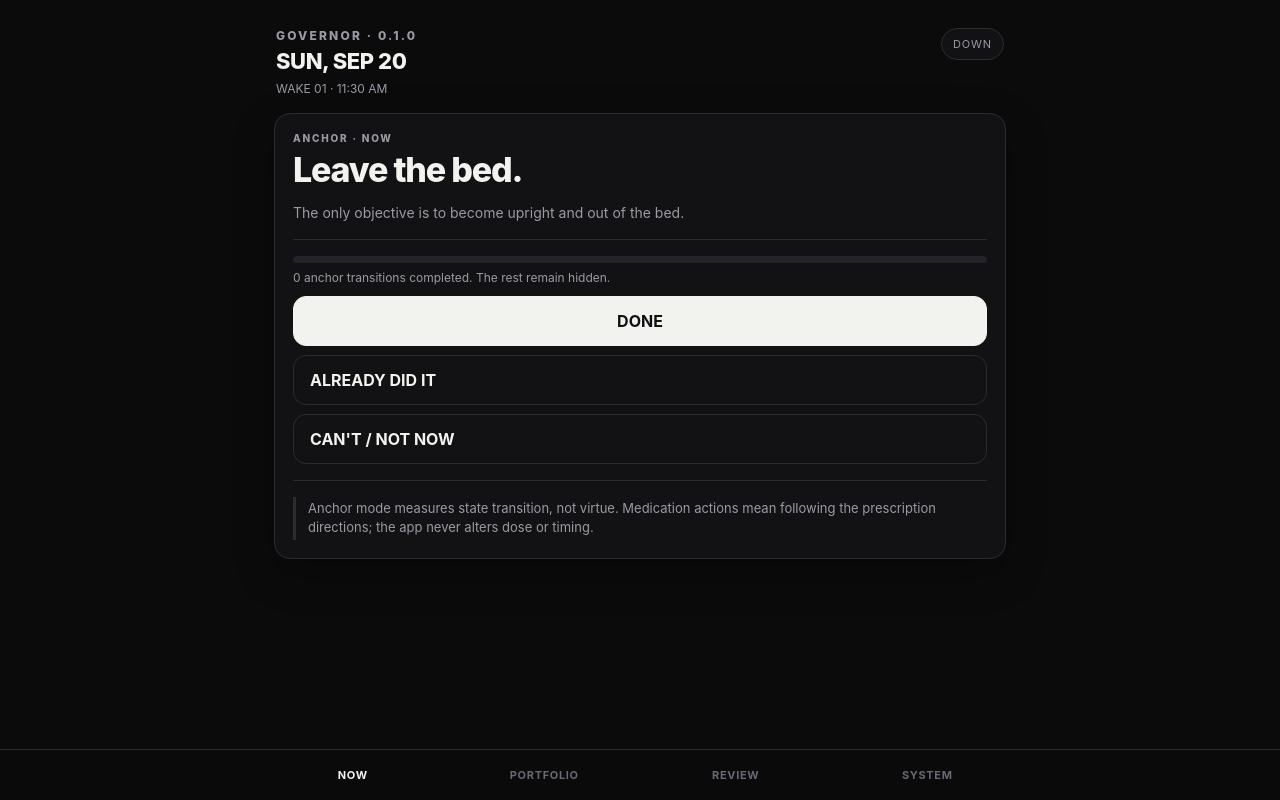
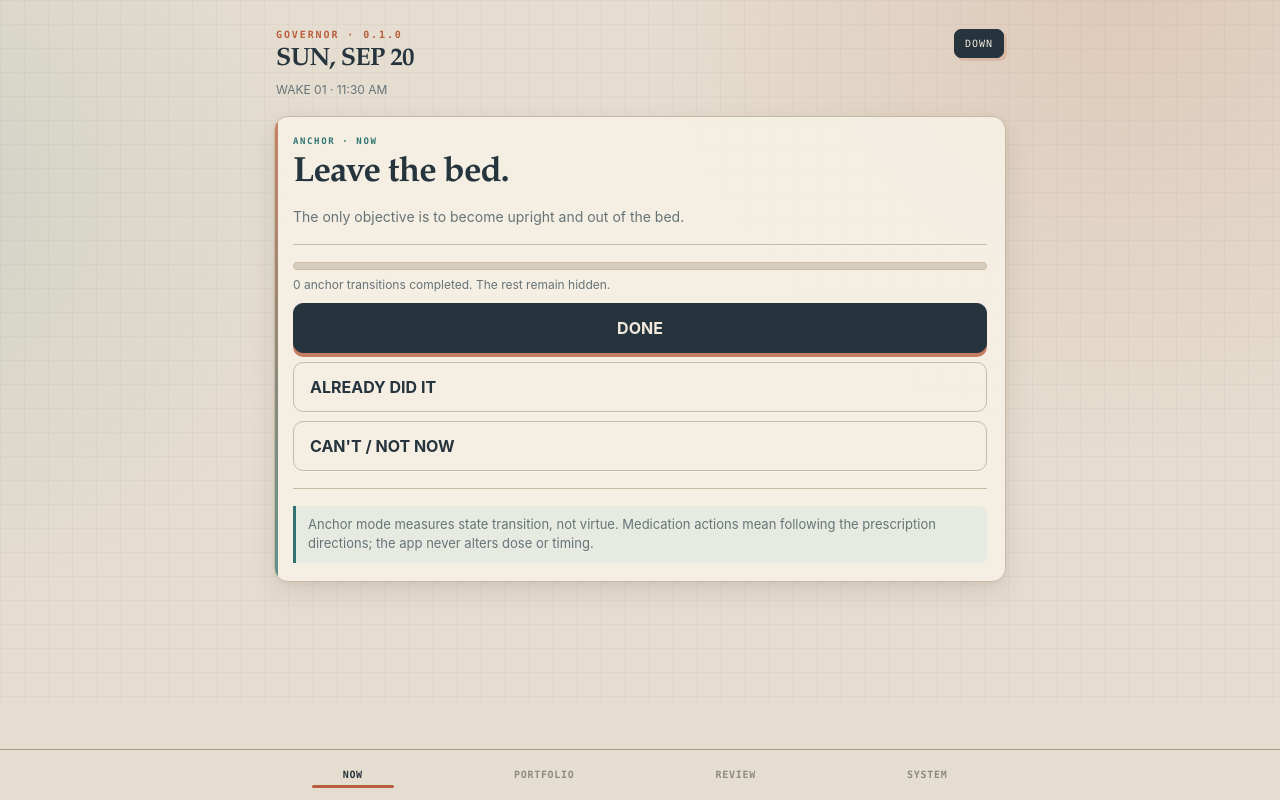
Before and after one commit to M-Bissonette-Hennix/GOVERNOR, a plain HTML site: page index.html in a window 1280 px wide. Both pictures are taken after a click on the button 464 px from the left and 276 px from the top of the page. Drawn offline with Linux system fonts and the light colour scheme.

Commit message:
Add files via upload

```diff
--- a/styles.css
+++ b/styles.css
@@ -1,61 +1,102 @@
 :root {
-  --bg:#0b0b0c; --panel:#121215; --panel2:#17171b; --line:#2b2b31;
-  --text:#f2f2ee; --muted:#9a9aa4; --dim:#696973; --accent:#f0f0e8;
-  --warn:#c89a53; --danger:#bc6a6a; --ok:#7d9b80;
-  --radius:16px; --shadow:0 14px 40px rgba(0,0,0,.28);
-  font-family: ui-sans-serif, -apple-system, BlinkMacSystemFont, "SF Pro Text", "Segoe UI", sans-serif;
+  --bg:#e5ddd0;
+  --bg-deep:#d7cdbd;
+  --panel:#f6f0e5;
+  --panel2:#eee5d7;
+  --panel3:#e7dccb;
+  --line:#c7baa5;
+  --line-strong:#aa9a83;
+  --text:#26343d;
+  --muted:#667478;
+  --dim:#8b8b83;
+  --accent:#b95f3d;
+  --accent-soft:#efd6c9;
+  --teal:#2f7471;
+  --teal-soft:#d1e2dc;
+  --warn:#9f7632;
+  --danger:#a34f4a;
+  --ok:#52735f;
+  --radius:14px;
+  --shadow:0 10px 28px rgba(61,48,32,.10), 0 2px 5px rgba(61,48,32,.06);
+  --serif:"Iowan Old Style","Palatino Linotype",Palatino,Georgia,serif;
+  --sans:ui-sans-serif,-apple-system,BlinkMacSystemFont,"SF Pro Text","Segoe UI",sans-serif;
+  --mono:ui-monospace,SFMono-Regular,Menlo,Monaco,Consolas,monospace;
+  font-family:var(--sans);
+  color-scheme:light;
 }
 *{box-sizing:border-box}
 html,body{margin:0;min-height:100%;background:var(--bg);color:var(--text)}
-body{padding:max(12px,env(safe-area-inset-top)) 0 max(86px,env(safe-area-inset-bottom))}
+body{
+  padding:max(12px,env(safe-area-inset-top)) 0 max(86px,env(safe-area-inset-bottom));
+  background-image:
+    radial-gradient(circle at 88% -4%, rgba(185,95,61,.16), transparent 31rem),
+    radial-gradient(circle at -8% 24%, rgba(47,116,113,.11), transparent 27rem),
+    linear-gradient(rgba(38,52,61,.030) 1px, transparent 1px),
+    linear-gradient(90deg,rgba(38,52,61,.030) 1px, transparent 1px);
+  background-size:auto,auto,24px 24px,24px 24px;
+  background-attachment:fixed;
+}
 button,input,select,textarea{font:inherit;color:inherit}
-button{cursor:pointer}
+button{cursor:pointer;-webkit-tap-highlight-color:transparent}
+button:focus-visible,input:focus-visible,select:focus-visible,textarea:focus-visible{outline:3px solid rgba(47,116,113,.28);outline-offset:2px}
 .app-shell{max-width:760px;margin:0 auto;padding:0 14px 28px}
-.topbar{display:flex;justify-content:space-between;align-items:flex-start;gap:12px;padding:8px 2px 16px}
-.brand{font-size:12px;letter-spacing:.18em;font-weight:800;color:var(--muted)}
-.date{font-size:22px;font-weight:760;letter-spacing:-.02em;margin-top:5px}
-.state-chip{border:1px solid var(--line);background:var(--panel);border-radius:999px;padding:8px 11px;font-size:11px;letter-spacing:.08em;color:var(--muted);text-transform:uppercase}
-.card{background:var(--panel);border:1px solid var(--line);border-radius:var(--radius);padding:18px;margin:0 0 12px;box-shadow:var(--shadow)}
+.topbar{display:flex;justify-content:space-between;align-items:flex-start;gap:12px;padding:9px 2px 17px}
+.brand{font-family:var(--mono);font-size:10px;letter-spacing:.19em;font-weight:800;color:var(--accent);text-transform:uppercase}
+.date{font-family:var(--serif);font-size:25px;font-weight:700;letter-spacing:-.025em;margin-top:5px;color:var(--text)}
+.state-chip{border:1px solid var(--text);background:var(--text);color:#f4eadb;border-radius:7px;padding:8px 10px;font-family:var(--mono);font-size:10px;letter-spacing:.10em;text-transform:uppercase;box-shadow:3px 3px 0 rgba(185,95,61,.20)}
+.card{position:relative;overflow:hidden;background:rgba(246,240,229,.94);border:1px solid var(--line);border-radius:var(--radius);padding:19px 18px 18px;margin:0 0 12px;box-shadow:var(--shadow)}
+.card::before{content:"";position:absolute;left:0;top:0;bottom:0;width:3px;background:linear-gradient(180deg,var(--accent),var(--teal));opacity:.76}
 .card.flat{box-shadow:none}
-.eyebrow{font-size:10px;letter-spacing:.18em;text-transform:uppercase;color:var(--muted);font-weight:800;margin-bottom:8px}
-.hero{font-size:30px;line-height:1.08;letter-spacing:-.035em;font-weight:780;margin:0 0 10px}
-.sub{color:var(--muted);line-height:1.45;font-size:14px}
-.rule{height:1px;background:var(--line);margin:16px 0}
-.btn{width:100%;border:1px solid var(--line);background:var(--panel2);padding:14px 16px;border-radius:13px;text-align:left;font-weight:680;margin-top:9px}
-.btn.primary{background:var(--text);color:#101012;border-color:var(--text);text-align:center}
-.btn.ghost{background:transparent}
-.btn.warn{border-color:#5d4b31;color:#e8c88f}
-.btn.danger{border-color:#5f3939;color:#e0a7a7}
+.eyebrow{font-family:var(--mono);font-size:9px;letter-spacing:.18em;text-transform:uppercase;color:var(--teal);font-weight:800;margin-bottom:9px}
+.hero{font-family:var(--serif);font-size:31px;line-height:1.06;letter-spacing:-.028em;font-weight:700;margin:0 0 11px;color:var(--text)}
+.sub{color:var(--muted);line-height:1.5;font-size:14px}
+.rule{height:1px;background:var(--line);margin:17px 0}
+.btn{width:100%;border:1px solid var(--line-strong);background:rgba(238,229,215,.72);padding:14px 16px;border-radius:10px;text-align:left;font-weight:700;margin-top:9px;box-shadow:0 1px 0 rgba(255,255,255,.45);transition:transform .08s ease,background .12s ease,border-color .12s ease}
+.btn:active{transform:translateY(1px)}
+.btn.primary{background:var(--text);color:#f4eadb;border-color:var(--text);text-align:center;box-shadow:0 4px 0 rgba(185,95,61,.78)}
+.btn.primary:active{transform:translateY(2px);box-shadow:0 2px 0 rgba(185,95,61,.78)}
+.btn.ghost{background:transparent;border-color:var(--line)}
+.btn.warn{border-color:#bd9d67;color:#7e5b21;background:#f1e6ce}
+.btn.danger{border-color:#c89590;color:#8e403c;background:#f1ddda}
 .btn.small{width:auto;padding:10px 12px;margin:0;font-size:12px}
-.btn:disabled{opacity:.45;cursor:not-allowed}
+.btn:disabled{opacity:.42;cursor:not-allowed}
 .grid2{display:grid;grid-template-columns:1fr 1fr;gap:10px}
 .grid3{display:grid;grid-template-columns:repeat(3,1fr);gap:8px}
-.choice{border:1px solid var(--line);background:var(--panel2);padding:15px;border-radius:13px;min-height:78px;display:flex;flex-direction:column;justify-content:space-between}
-.choice strong{font-size:14px}.choice span{font-size:11px;color:var(--muted);margin-top:8px}
-.choice.selected{border-color:#888891;background:#202026}
+.choice{border:1px solid var(--line);background:rgba(238,229,215,.78);padding:15px;border-radius:11px;min-height:78px;display:flex;flex-direction:column;justify-content:space-between;text-align:left;box-shadow:inset 0 0 0 1px rgba(255,255,255,.20)}
+.choice strong{font-size:14px;color:var(--text)}
+.choice span{font-size:11px;color:var(--muted);margin-top:8px;line-height:1.35}
+.choice.selected{border-color:var(--teal);background:var(--teal-soft);box-shadow:inset 4px 0 0 var(--teal)}
 .kv{display:flex;justify-content:space-between;gap:16px;padding:9px 0;border-bottom:1px solid var(--line);font-size:13px}.kv:last-child{border-bottom:0}
 .kv span:first-child{color:var(--muted)}
 .domain{padding:14px 0;border-bottom:1px solid var(--line)}.domain:last-child{border-bottom:0}
-.domain-head{display:flex;justify-content:space-between;align-items:center;gap:10px}.domain-name{font-weight:760}
-.badge{font-size:10px;letter-spacing:.08em;text-transform:uppercase;border:1px solid var(--line);border-radius:999px;padding:5px 8px;color:var(--muted)}
-.badge.green{color:#b7cdb9;border-color:#3d5140}.badge.watch{color:#d6c39e;border-color:#5d513c}.badge.pressure{color:#dfb078;border-color:#684d2e}.badge.breach{color:#e6a0a0;border-color:#663a3a}
-.meta{font-size:12px;color:var(--muted);line-height:1.45;margin-top:6px}
-.nav{position:fixed;left:0;right:0;bottom:0;background:rgba(11,11,12,.94);backdrop-filter:blur(18px);border-top:1px solid var(--line);padding:8px max(10px,env(safe-area-inset-right)) max(8px,env(safe-area-inset-bottom)) max(10px,env(safe-area-inset-left));display:flex;justify-content:center;z-index:50}
-.nav-inner{display:grid;grid-template-columns:repeat(4,1fr);width:min(760px,100%);gap:6px}.nav button{border:0;background:transparent;color:var(--dim);padding:10px 4px;font-size:11px;font-weight:700;letter-spacing:.06em;text-transform:uppercase}.nav button.active{color:var(--text)}
+.domain-head{display:flex;justify-content:space-between;align-items:center;gap:10px}.domain-name{font-family:var(--serif);font-weight:700;font-size:16px}
+.badge{font-family:var(--mono);font-size:9px;letter-spacing:.08em;text-transform:uppercase;border:1px solid var(--line);border-radius:6px;padding:5px 7px;color:var(--muted);background:rgba(255,255,255,.18)}
+.badge.green{color:#3e624d;border-color:#89a38f;background:#dce8dc}.badge.watch{color:#79602d;border-color:#c6ab70;background:#eee3c8}.badge.pressure{color:#8c4e2f;border-color:#d08c68;background:#f1d9c7}.badge.breach{color:#8e403c;border-color:#ca8a85;background:#efdad8}
+.meta{font-size:12px;color:var(--muted);line-height:1.48;margin-top:6px}
+.nav{position:fixed;left:0;right:0;bottom:0;background:rgba(229,221,208,.92);backdrop-filter:blur(18px) saturate(1.15);-webkit-backdrop-filter:blur(18px) saturate(1.15);border-top:1px solid var(--line-strong);padding:8px max(10px,env(safe-area-inset-right)) max(8px,env(safe-area-inset-bottom)) max(10px,env(safe-area-inset-left));display:flex;justify-content:center;z-index:50}
+.nav-inner{display:grid;grid-template-columns:repeat(4,1fr);width:min(760px,100%);gap:6px}
+.nav button{position:relative;border:0;background:transparent;color:var(--dim);padding:11px 4px 12px;font-family:var(--mono);font-size:10px;font-weight:800;letter-spacing:.07em;text-transform:uppercase}
+.nav button.active{color:var(--text)}
+.nav button.active::after{content:"";position:absolute;left:28%;right:28%;bottom:4px;height:3px;border-radius:9px;background:var(--accent)}
 .inline{display:flex;gap:8px;align-items:center;flex-wrap:wrap}.spacer{flex:1}
-input,select,textarea{width:100%;background:#0f0f12;border:1px solid var(--line);border-radius:11px;padding:12px;outline:none}
+input,select,textarea{width:100%;background:#fbf6ec;border:1px solid var(--line-strong);border-radius:9px;padding:12px;outline:none}
+input:focus,select:focus,textarea:focus{border-color:var(--teal);box-shadow:0 0 0 3px rgba(47,116,113,.10)}
 textarea{min-height:82px;resize:vertical}
-label{display:block;font-size:11px;color:var(--muted);margin:12px 0 6px;letter-spacing:.04em}
+label{display:block;font-family:var(--mono);font-size:10px;color:var(--muted);margin:12px 0 6px;letter-spacing:.05em;text-transform:uppercase}
 .form-row{display:grid;grid-template-columns:1fr 1fr;gap:10px}
-.mono{font-family:ui-monospace,SFMono-Regular,Menlo,monospace;font-size:12px}
-.callout{border-left:3px solid var(--line);padding:2px 0 2px 12px;color:var(--muted);font-size:13px;line-height:1.5}
-.callout.warn{border-color:var(--warn)}.callout.danger{border-color:var(--danger)}
-.progress{height:7px;border-radius:999px;background:#222228;overflow:hidden}.progress>div{height:100%;background:#d8d8cf;border-radius:999px}
-.timer{font-size:42px;font-variant-numeric:tabular-nums;letter-spacing:-.04em;font-weight:700;margin:8px 0 16px}
+.mono{font-family:var(--mono);font-size:12px}
+.callout{border-left:3px solid var(--teal);background:rgba(209,226,220,.36);padding:9px 10px 9px 12px;color:var(--muted);font-size:13px;line-height:1.5;border-radius:0 8px 8px 0}
+.callout.warn{border-color:var(--warn);background:rgba(238,227,200,.46)}.callout.danger{border-color:var(--danger);background:rgba(239,218,216,.48)}
+.progress{height:8px;border-radius:999px;background:#d8cdbc;overflow:hidden;border:1px solid #cbbda8}.progress>div{height:100%;background:linear-gradient(90deg,var(--accent),#cc7b51,var(--teal));border-radius:999px}
+.timer{font-family:var(--serif);font-size:44px;font-variant-numeric:tabular-nums;letter-spacing:-.04em;font-weight:700;margin:8px 0 16px;color:var(--text)}
 .empty{text-align:center;color:var(--muted);padding:28px 10px}
-.table-wrap{overflow-x:auto}.table{width:100%;border-collapse:collapse;font-size:12px}.table th,.table td{text-align:left;padding:10px 8px;border-bottom:1px solid var(--line)}.table th{color:var(--muted);font-weight:650}
+.table-wrap{overflow-x:auto;border:1px solid var(--line);border-radius:10px;background:rgba(246,240,229,.55)}
+.table{width:100%;border-collapse:collapse;font-size:12px}.table th,.table td{text-align:left;padding:10px 8px;border-bottom:1px solid var(--line)}.table tr:last-child td{border-bottom:0}.table th{font-family:var(--mono);color:var(--teal);font-weight:800;font-size:9px;letter-spacing:.06em;text-transform:uppercase;background:rgba(209,226,220,.30)}
 .hidden{display:none!important}
-.modal-backdrop{position:fixed;inset:0;background:rgba(0,0,0,.7);z-index:100;display:flex;align-items:flex-end;justify-content:center}.modal{width:min(760px,100%);max-height:88vh;overflow:auto;background:var(--panel);border:1px solid var(--line);border-radius:20px 20px 0 0;padding:20px 16px max(18px,env(safe-area-inset-bottom))}
-.smallprint{font-size:11px;color:var(--dim);line-height:1.45}
-@media(min-width:650px){.modal-backdrop{align-items:center}.modal{border-radius:20px;max-width:620px}.app-shell{padding-top:8px}.hero{font-size:34px}}
-@media(max-width:390px){.grid3{grid-template-columns:1fr}.form-row{grid-template-columns:1fr}.hero{font-size:27px}}
+.modal-backdrop{position:fixed;inset:0;background:rgba(38,52,61,.52);z-index:100;display:flex;align-items:flex-end;justify-content:center;backdrop-filter:blur(3px);-webkit-backdrop-filter:blur(3px)}
+.modal{width:min(760px,100%);max-height:88vh;overflow:auto;background:var(--panel);border:1px solid var(--line-strong);border-radius:20px 20px 0 0;padding:20px 16px max(18px,env(safe-area-inset-bottom));box-shadow:0 -16px 44px rgba(38,52,61,.18)}
+.smallprint{font-size:11px;color:var(--dim);line-height:1.5}
+::selection{background:var(--accent-soft);color:var(--text)}
+@media(min-width:650px){.modal-backdrop{align-items:center}.modal{border-radius:18px;max-width:620px}.app-shell{padding-top:8px}.hero{font-size:35px}}
+@media(max-width:390px){.grid3{grid-template-columns:1fr}.form-row{grid-template-columns:1fr}.hero{font-size:28px}.date{font-size:23px}}
+@media(prefers-reduced-motion:reduce){*{scroll-behavior:auto!important;transition:none!important;animation:none!important}}
--- a/sw.js
+++ b/sw.js
@@ -1,4 +1,4 @@
-const VERSION='governor-v0.1.0';
+const VERSION='governor-v0.1.1';
 const CORE=[
   './','./index.html','./styles.css','./manifest.webmanifest','./js/app.js','./js/db.js','./js/model.js','./js/controller.js',
   './icons/icon-180.png','./icons/icon-192.png','./icons/icon-512.png','./icons/maskable-512.png'
```
Also changed, not shown: index.html (+3 -3 lines), manifest.webmanifest.
